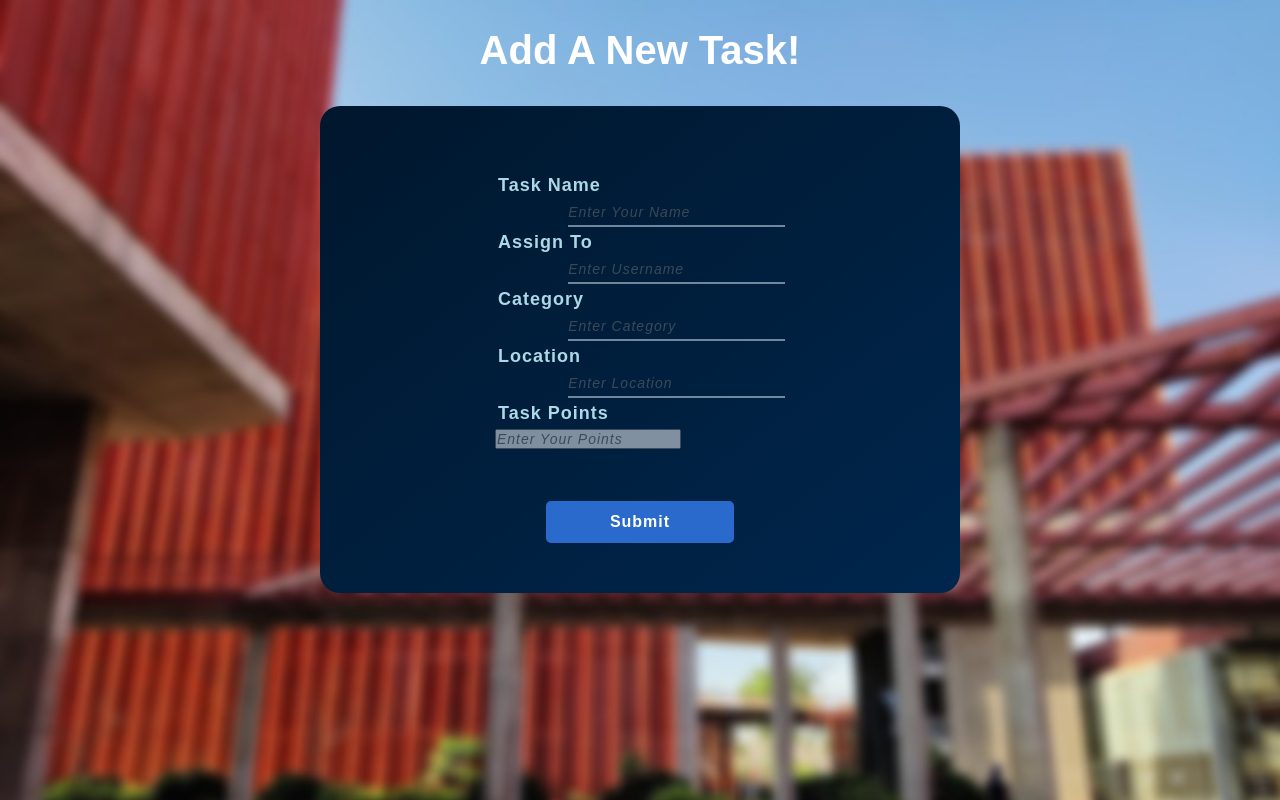
After one commit to namanarora3/campus-clean-uiux, a Django app: template CleanUp/base/templates/base/2task_form.html in a window 1280 px wide. The commit adds this page. Run offline with Django 4.2, Linux system fonts and the light colour scheme; the template is opened without the code that fills it, so the values that code supplies are empty.

Commit message:
more changes in UI

```diff
--- /dev/null
+++ b/CleanUp/base/templates/base/2task_form.html
@@ -0,0 +1,72 @@
+    {% load static %}
+    <!DOCTYPE html>
+    <html lang="en">
+    <head>
+        <meta charset="UTF-8">
+        <meta http-equiv="X-UA-Compatible" content="IE=edge">
+        <meta name="viewport" content="width=device-width, initial-scale=1.0">
+        <title>Add Task</title>
+
+        <link rel="stylesheet" href="{% static 'styles/add.css' %}">
+    </head>
+
+    <body>
+
+        <div class="task-title">
+            Add A New Task!
+        </div>
+
+        <section>
+            <div class="container">
+                <div class="task-form">
+                    <form method="POST">
+                        {% csrf_token %}
+
+                        <div class="form-group">
+                            <label class="form-control-label">Task Name</label>
+                            <input required type="text" name="name" class="form-control name" placeholder="Enter Your Name">
+                        </div>
+
+                        <div class="form-group">
+                            <label class="form-control-label">Assign To</label>
+                            <input required type="text" name="assigned" class="form-control" placeholder="Enter Username" list="user_list">
+                            <datalist id="user_list">
+                                {% for tuser in tusers %}
+                                <option value="{{tuser.username}}">{{tuser.name}}</option>
+                                {% endfor %}
+                        </datalist>
+                        </div>
+                        <div class="form-group">
+                            <label class="form-control-label">Category</label>
+                            <input required type="text" name="category" class="form-control" placeholder="Enter Category" list="category_list">
+                            <datalist id="category_list">
+                                    {% for categoryn in categories %}
+                                    <option value="{{categoryn.name}}">{{categoryn.name}}</option>
+                                    {% endfor %}
+                            </datalist>
+                        </div>
+                        <div class="form-group">
+                            <label class="form-control-label">Location</label>
+                            <input required type="text" name="location" class="form-control" placeholder="Enter Location" list="location_list">
+                            <datalist id="location_list">
+                                {% for location in locations %}
+                                <option value="{{location.name}}">{{location.name}}</option>
+                                {% endfor %}
+                        </datalist>
+                        </div>
+                        <div class="form-group">
+                            <label class="form-control-label">Task Points</label>
+                            <input required type="number" name="coins" class="form-control name" placeholder="Enter Your Points">
+                        </div>
+                        <div class="col-lg-12 loginbttm">
+                            <div class="col-lg-6 login-btm login-button">
+                                <button type="submit" class="btn btn-outline-primary">
+                                    Submit</button>
+                            </div>
+                        </div>
+                    </form>
+                </div>
+            </div>
+        </section>
+    </body>
+    </html>
--- a/CleanUp/static/styles/add.css
+++ b/CleanUp/static/styles/add.css
@@ -38,7 +38,7 @@ body {
 }
 
 .task-title {
-  margin-top: 8%;
+  margin-top: 20px;
 
   font-size: 40px;
   font-weight: bold;
```
Also changed, not shown: CleanUp/base/templates/base/task_form.html (+9 -15 lines), CleanUp/static/styles/home.css (+9 -0 lines), CleanUp/static/styles/login.css (+10 -1 lines), CleanUp/templates/navbar.html (+24 -13 lines).
